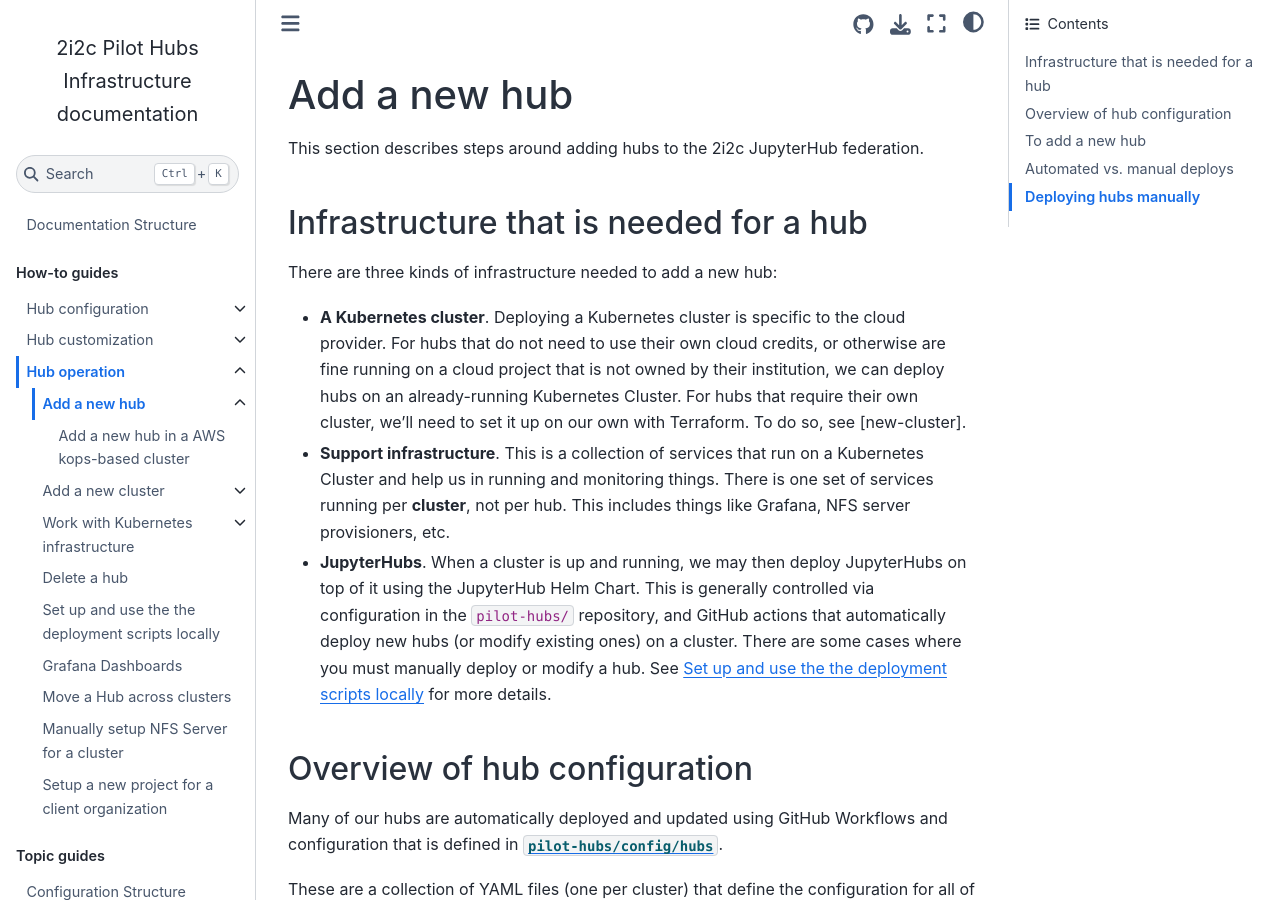
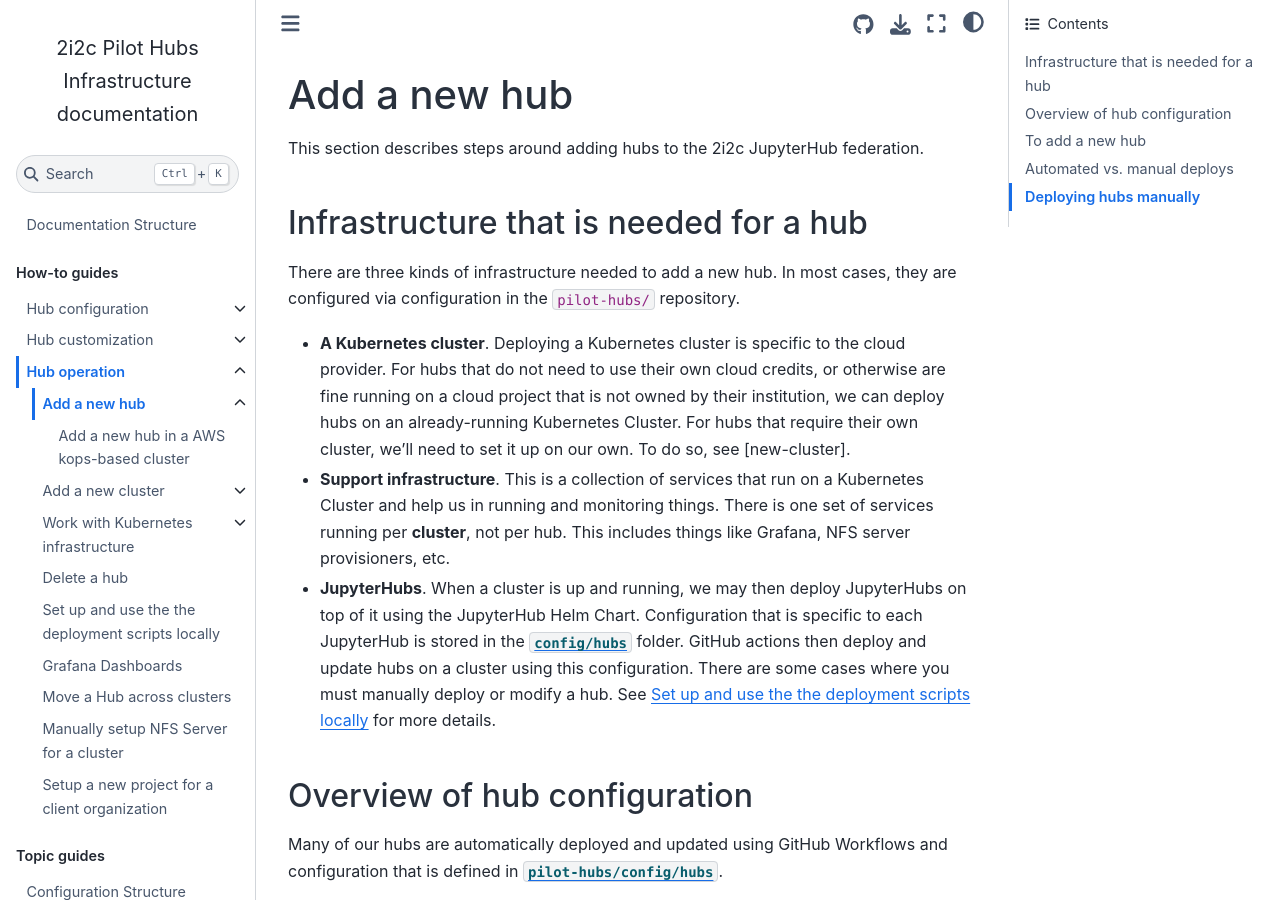
Before and after one commit to 2i2c-org/infrastructure, a Sphinx documentation site: the page built from docs/howto/operate/new-hub/index.md, in a window 1280 px wide and 900 px high. Built offline with Sphinx 7.4.7 and the Sphinx Book theme 1.1.4, drawn with Linux system fonts in a browser that asks for light colours; pages that are not in the unit, such as notebooks, are missing from menus; the version number could not be read and is left out; some of the changed text lies outside the part shown.

```diff
--- a/docs/howto/operate/new-hub/index.md
+++ b/docs/howto/operate/new-hub/index.md
@@ -5,11 +5,11 @@ This section describes steps around adding hubs to the 2i2c JupyterHub federatio
 
 ## Infrastructure that is needed for a hub
 
-There are three kinds of infrastructure needed to add a new hub:
+There are three kinds of infrastructure needed to add a new hub. In most cases, they are configured via configuration in the `pilot-hubs/` repository.
 
 - **A Kubernetes cluster**.
   Deploying a Kubernetes cluster is specific to the cloud provider. For hubs that do not need to use their own cloud credits, or otherwise are fine running on a cloud project that is not owned by their institution, we can deploy hubs on an already-running Kubernetes Cluster.
-  For hubs that require their own cluster, we'll need to set it up on our own with Terraform.
+  For hubs that require their own cluster, we'll need to set it up on our own.
   To do so, see [new-cluster].
 - **Support infrastructure**.
   This is a collection of services that run on a Kubernetes Cluster and help us in running and monitoring things.
@@ -17,7 +17,8 @@ There are three kinds of infrastructure needed to add a new hub:
   This includes things like Grafana, NFS server provisioners, etc.
 - **JupyterHubs**.
   When a cluster is up and running, we may then deploy JupyterHubs on top of it using the JupyterHub Helm Chart.
-  This is generally controlled via configuration in the `pilot-hubs/` repository, and GitHub actions that automatically deploy new hubs (or modify existing ones) on a cluster.
+  Configuration that is specific to each JupyterHub is stored in the [`config/hubs`](https://github.com/2i2c-org/pilot-hubs/tree/master/config/hubs) folder.
+  GitHub actions then deploy and update hubs on a cluster using this configuration.
   There are some cases where you must manually deploy or modify a hub.
   See [](operate:manual-deploy) for more details.
 
@@ -54,6 +55,11 @@ To deploy a new hub, follow these steps:
 5. Create a Pull Request with the new hub entry, and get a team member to review it.
 6. Once you merge the pull request, the GitHub Workflow will detect that a new entry has been added to the configuration file.
    It will then deploy a new JupyterHub with the configuration you've specified onto the corresponding cluster.
+7. Monitor the action to make sure that it completes.
+   If something goes wrong and the action does not finish, then check its logs to understand what is going on.
+   It may be necessary to make new changes to the hub's configuration via a Pull Request, or to *revert* the old Pull Request if you cannot determine how to resolve the problem.
+8. Log in to the hub and ensure that the hub works as expected from a user's perspective.
+9. Send a link to the hub's Community Representative(s) so they can confirm that it works from their perspective as well.
 
 ## Automated vs. manual deploys
 
```
Also changed, not shown: docs/howto/operate/k8s/cmd-access.md (+8 -1 lines), docs/howto/operate/new-cluster/index.md (+8 -1 lines).
